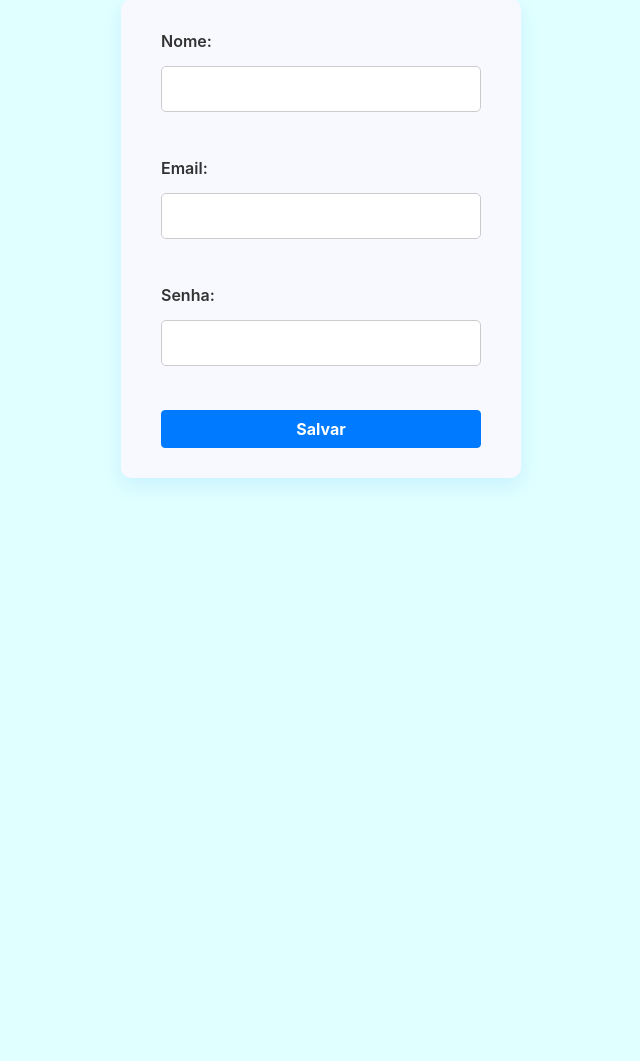
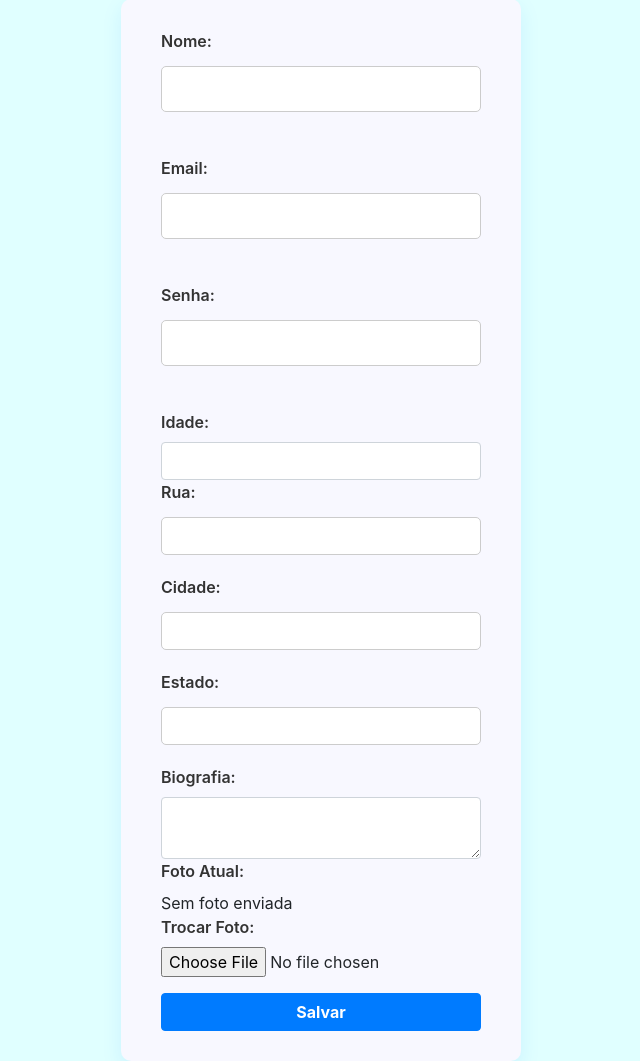
Before and after one commit to deborahlb11/Sistema-de-acesso, a PHP site: page /editarcad.php in a window 1280 px wide. Shown: the part 59-1120 px from the top of the page, without its empty margins (391-1031 px from the left). Before the commit the page ends 544 px from the top, so only its background shows below. Run offline with PHP 8.4, Linux system fonts and the light colour scheme; data that the repository does not hold is empty.

Commit message:
Update editarcad.php

```diff
--- a/editarcad.php
+++ b/editarcad.php
@@ -16,7 +16,7 @@ $codigo = $_SESSION['codigo'] ?? null;
 
 if ($codigo)
 {
-    $sql = "SELECT nome, email,senha FROM lce WHERE codigo = '$codigo'";
+    $sql = "SELECT nome, email,senha,idade,rua,cidade,estado,biog,img FROM lce WHERE codigo = '$codigo'";
     $res = mysqli_query($con, $sql);
 
     if(mysqli_num_rows($res)>0)
@@ -28,6 +28,12 @@ if ($codigo)
                         $nome=$aux["nome"];
                         $email=$aux["email"];
                         $senha=$aux["senha"];
+                        $idade = $aux["idade"];
+                        $rua = $aux["rua"];
+                        $cidade = $aux["cidade"];
+                        $estado = $aux["estado"];
+                        $biog = $aux["biog"];
+                        $img= $aux["img"];
 
                     }
                 }
@@ -54,7 +60,35 @@ if ($codigo)
      <label>Senha:</label><br>
     <input type="password" name="senha" value="<?php echo $senha; ?>" required><br><br>
 
+    <label>Idade:</label>
+    <input type="number" name="idade" class="form-control" value="<?php echo $idade; ?>">
+
+    <label>Rua:</label>
+    <input type="text" name="rua" class="form-control" value="<?php echo $rua; ?>">
+
+    <label>Cidade:</label>
+    <input type="text" name="cidade" class="form-control" value="<?php echo $cidade; ?>">
+
+    <label>Estado:</label>
+    <input type="text" name="estado" class="form-control" value="<?php echo $estado; ?>">
+
+    <label>Biografia:</label>
+    <textarea name="biog" class="form-control"><?php echo $biog; ?></textarea>
+
      <input type="hidden" name="codigo" value="<?php echo $codigo?>">
+
+
+    <div class="form-group">
+                <label>Foto Atual:</label><br>
+                <?php if ($img): ?>
+                    <img src="img/<?php echo $img; ?>" alt="Foto do usuário" width="150" class="img-thumbnail mb-2"><br>
+                <?php else: ?>
+                    <span>Sem foto enviada</span><br>
+                <?php endif; ?>
+                <label>Trocar Foto:</label>
+                <input type="file" name="foto" accept="image/*" class="form-control-file">
+            </div>
+
 
     <input type="submit" class ="btn btn-success" value="Salvar" name = "Salvar">
 </form>
```
